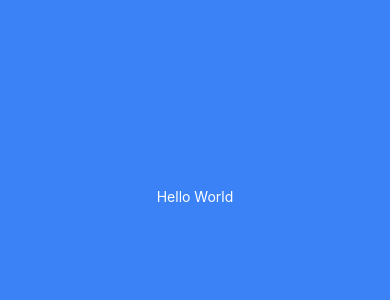
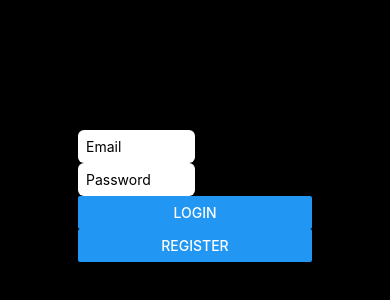
Before and after one commit to Nicolas6272/ananas, a React Native app: screen /Login in a window 390 px wide. Shown: the part 226-526 px from the top of the page. Built offline with nearby package versions, Linux system fonts and the light colour scheme; no server answers.

Commit message:
connexion to firebase authent

```diff
--- a/App.js
+++ /dev/null
@@ -1,14 +0,0 @@
-import { StatusBar } from "expo-status-bar";
-import { View } from "react-native";
-import TestPage from "./src/TestPage";
-
-const App = () => {
-  return (
-    <View>
-      <StatusBar style="auto" />
-      <TestPage />
-    </View>
-  );
-};
-
-export default App;
--- /dev/null
+++ b/App.tsx
@@ -0,0 +1,52 @@
+import { NavigationContainer } from "@react-navigation/native";
+import { createNativeStackNavigator } from "@react-navigation/native-stack";
+import { User, onAuthStateChanged } from "firebase/auth";
+import { useEffect, useState } from "react";
+import { FIREBASE_AUTH } from "./FirebaseConfig";
+import Home from "./app/screens/Home";
+import Login from "./app/screens/Login";
+
+const Stack = createNativeStackNavigator();
+const InsideStack = createNativeStackNavigator();
+
+function InsideStackScreen() {
+  return (
+    <InsideStack.Navigator>
+      <InsideStack.Screen
+        name="Home"
+        component={Home}
+        options={{ headerShown: false }}
+      />
+    </InsideStack.Navigator>
+  );
+}
+
+export default function App() {
+  const [user, setUser] = useState<User | null>(null);
+
+  useEffect(() => {
+    onAuthStateChanged(FIREBASE_AUTH, user => {
+      setUser(user);
+    });
+  }, []);
+
+  return (
+    <NavigationContainer>
+      <Stack.Navigator>
+        {user ? (
+          <Stack.Screen
+            name="Inside"
+            component={InsideStackScreen}
+            options={{ headerShown: false }}
+          />
+        ) : (
+          <Stack.Screen
+            name="Login"
+            component={Login}
+            options={{ headerShown: false }}
+          />
+        )}
+      </Stack.Navigator>
+    </NavigationContainer>
+  );
+}
--- /dev/null
+++ b/FirebaseConfig.ts
@@ -0,0 +1,18 @@
+import { initializeApp } from "firebase/app";
+import { getAuth } from "firebase/auth";
+import { getFirestore } from "firebase/firestore";
+
+const firebaseConfig = {
+  apiKey: "AIzaSyCT_fu6UY7iY-RdkX15oFXHsxBPu0BSmyg",
+  authDomain: "ananas-4f5c6.firebaseapp.com",
+  projectId: "ananas-4f5c6",
+  storageBucket: "ananas-4f5c6.appspot.com",
+  messagingSenderId: "274428610478",
+  appId: "1:274428610478:web:b013f161d2267bd3dd6a3f",
+  measurementId: "G-WJ87YEL6J9",
+};
+
+// Initialize Firebase
+export const FIREBASE_APP = initializeApp(firebaseConfig);
+export const FIREBASE_AUTH = getAuth(FIREBASE_APP);
+export const FIREBASE_DB = getFirestore(FIREBASE_APP);
--- a/app.json
+++ b/app.json
@@ -15,7 +15,10 @@
       "**/*"
     ],
     "ios": {
-      "supportsTablet": true
+      "supportsTablet": true,
+      "config": {
+        "usesNonExemptEncryption": false
+      }
     },
     "android": {
       "adaptiveIcon": {
--- a/src/TestPage.tsx
+++ b/app/screens/Home.tsx
@@ -1,12 +1,12 @@
 import { FC } from "react";
 import { Text, View } from "react-native";
 
-const TestPage: FC = () => {
+const HomePage: FC = () => {
   return (
     <View className="flex h-screen items-center justify-center bg-blue-500 p-3">
-      <Text className="text-white">Hello World</Text>
+      <Text className="text-white">Bonsoir</Text>
     </View>
   );
 };
 
-export default TestPage;
+export default HomePage;
--- /dev/null
+++ b/app/screens/Login.tsx
@@ -0,0 +1,77 @@
+import {
+  createUserWithEmailAndPassword,
+  signInWithEmailAndPassword,
+} from "firebase/auth";
+import { FC, useState } from "react";
+import {
+  ActivityIndicator,
+  Button,
+  KeyboardAvoidingView,
+  TextInput,
+  View,
+} from "react-native";
+import { FIREBASE_AUTH } from "../../FirebaseConfig";
+
+const LoginPage: FC = () => {
+  const [email, setEmail] = useState("");
+  const [password, setPassword] = useState("");
+  const [loading, setLoading] = useState(false);
+  const auth = FIREBASE_AUTH;
+
+  const login = async () => {
+    setLoading(true);
+    try {
+      const response = await signInWithEmailAndPassword(auth, email, password);
+      console.log(response);
+    } catch (error) {
+      console.error(error);
+      alert("Invalid email or password");
+    } finally {
+      setLoading(false);
+    }
+  };
+
+  const register = async () => {
+    setLoading(true);
+    try {
+      const response = await createUserWithEmailAndPassword(
+        auth,
+        email,
+        password,
+      );
+      console.log(response);
+    } catch (error) {
+      console.error(error);
+    } finally {
+      setLoading(false);
+    }
+  };
+  return (
+    <View className="flex h-screen items-center justify-center gap-4 bg-black p-3">
+      <KeyboardAvoidingView>
+        <TextInput
+          placeholder="Email"
+          onChangeText={(text: string) => setEmail(text)}
+          value={email}
+          className="w-1/2 rounded-md bg-white p-2"
+        />
+        <TextInput
+          placeholder="Password"
+          onChangeText={(text: string) => setPassword(text)}
+          value={password}
+          className="w-1/2 rounded-md bg-white p-2"
+        />
+        {loading ? (
+          <ActivityIndicator color="black" />
+        ) : (
+          <>
+            <Button title="Login" onPress={login} />
+            <Button title="Register" onPress={register} />
+          </>
+        )}
+      </KeyboardAvoidingView>
+    </View>
+  );
+};
+
+export default LoginPage;
--- a/tailwind.config.js
+++ b/tailwind.config.js
@@ -1,7 +1,7 @@
 /** @type {import('tailwindcss').Config} */
 
 module.exports = {
-  content: ["./App.js", "src/**/*.{js,jsx,ts,tsx}"],
+  content: ["./App.tsx", "app/**/*.{js,jsx,ts,tsx}"],
   theme: {
     extend: {},
   },
```
Also changed, not shown: package.json (+9 -1 lines), 1 other file (tests, documents, lock files or other folders).
